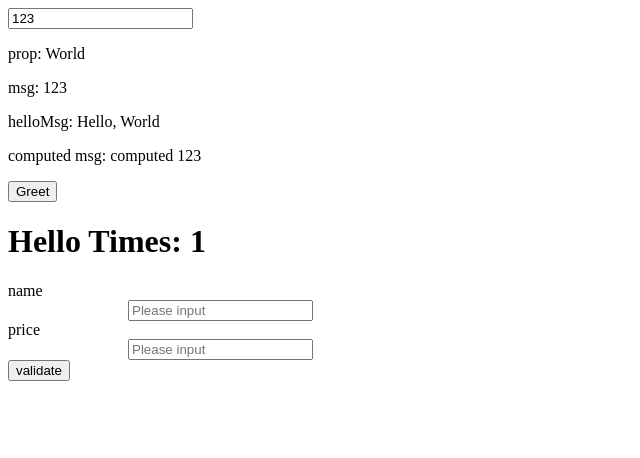
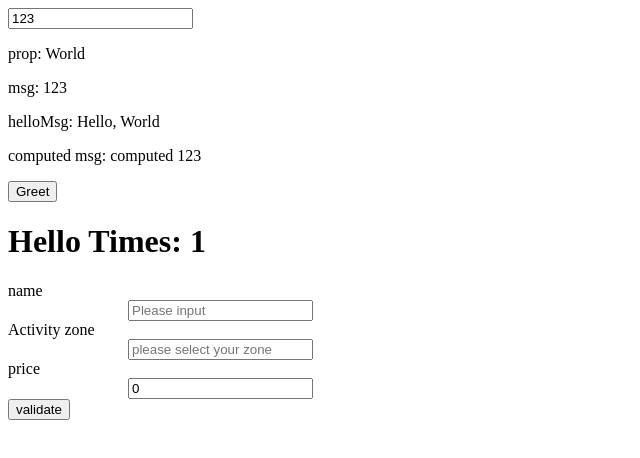
Before and after one commit to rchaser53/vue-typescript-element-form, a Vue app: page / in a window 1280 px wide. Shown: the top 458 px of the page, without its empty margins (0-640 px from the left). Built offline with nearby package versions, Linux system fonts and the light colour scheme.

Commit message:
add select and set initial value

```diff
--- a/src/Form.vue
+++ b/src/Form.vue
@@ -4,6 +4,15 @@
     <el-form-item for="name" label="name" prop="name" >
       <el-input id="name" v-model="form.name" v-on:input="setName"
           placeholder="Please input" v-bind:value="form.name"></el-input>
+    </el-form-item>
+
+    <el-form-item label="Activity zone">
+      <el-select v-model="form.region" :default-first-option="true"
+         v-on:change="setRegion" placeholder="please select your zone">
+        <el-option label="-" value="a"></el-option>
+        <el-option label="Zone one" value="shanghai"></el-option>
+        <el-option label="Zone two" value="beijing"></el-option>
+      </el-select>
     </el-form-item>
 
     <el-form-item for="price" label="price" prop="price" >
@@ -21,12 +30,17 @@ import 'element-theme-chalk/lib/index'
 import Vue from 'vue'
 import { mapActions } from 'vuex'
 import Component from 'vue-class-component'
-import { parseSessionStorageValue } from './store/mutations'
+import {
+  parseSessionStorageValue,
+  initialFormValue
+} from './store/mutations'
 import {
   Form,
   FormItem,
   Input,
-  InputNumber
+  InputNumber,
+  Option,
+  Select
 } from 'element-ui'
 
 const createInputSetter = function(key: string) {
@@ -40,12 +54,15 @@ const createInputSetter = function(key: string) {
     'el-form': Form,
     'el-form-item': FormItem,
     'el-input': Input,
-    'el-input-number': InputNumber
+    'el-input-number': InputNumber,
+    'el-select': Select,
+    'el-option': Option
   },
   methods: {
     ...mapActions([
       'changeFormState',
     ]),
+    setRegion: createInputSetter('region'),
     setName: createInputSetter('name'),
     setPrice: createInputSetter('price'),
   }
@@ -53,10 +70,7 @@ const createInputSetter = function(key: string) {
 export default class InputForm extends Vue {
   data() {
     return {
-      form: {
-        name: '',
-        price: 0
-      },
+      form: initialFormValue,
       rules: {
         name: [
           { required: true, message: 'Please input Activity name', trigger: 'blur' },
--- a/src/store/mutations.ts
+++ b/src/store/mutations.ts
@@ -1,6 +1,12 @@
+export const initialFormValue = {
+  name: '',
+  price: 0,
+  region: ''
+}
+
 export const parseSessionStorageValue = (key: string): {[key: string]: any} => {
   const storageValue = sessionStorage.getItem(key)
-  if (storageValue == null) return {}
+  if (storageValue == null) return initialFormValue
   return JSON.parse(storageValue)
 }
 
@@ -8,8 +14,6 @@ export const state = {
   form: parseSessionStorageValue('sampleForm')
 }
 
-// sessionStorage.clear()
-
 export const mutations = {
   changeFormState (state, obj) {
     state.form = { ...state.form, ...obj }
```
Also changed, not shown: src/inputs/input.vue (added, +35 -0 lines).
